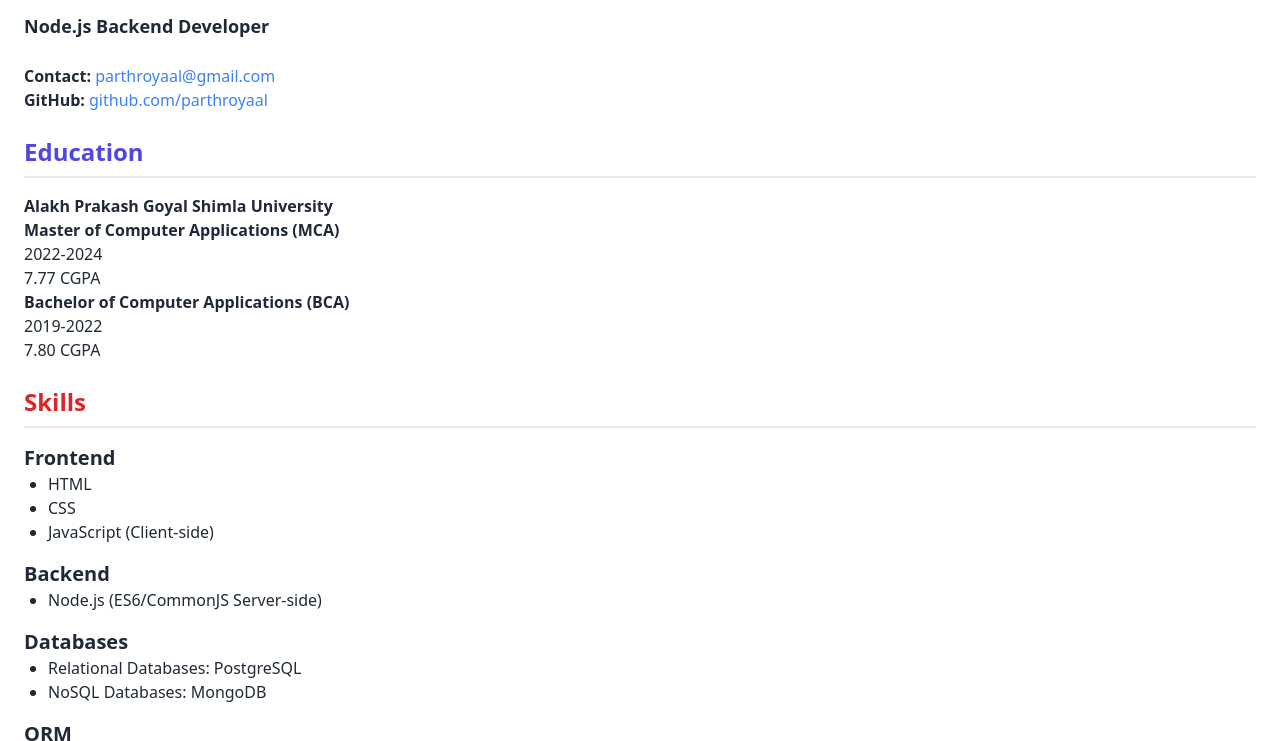
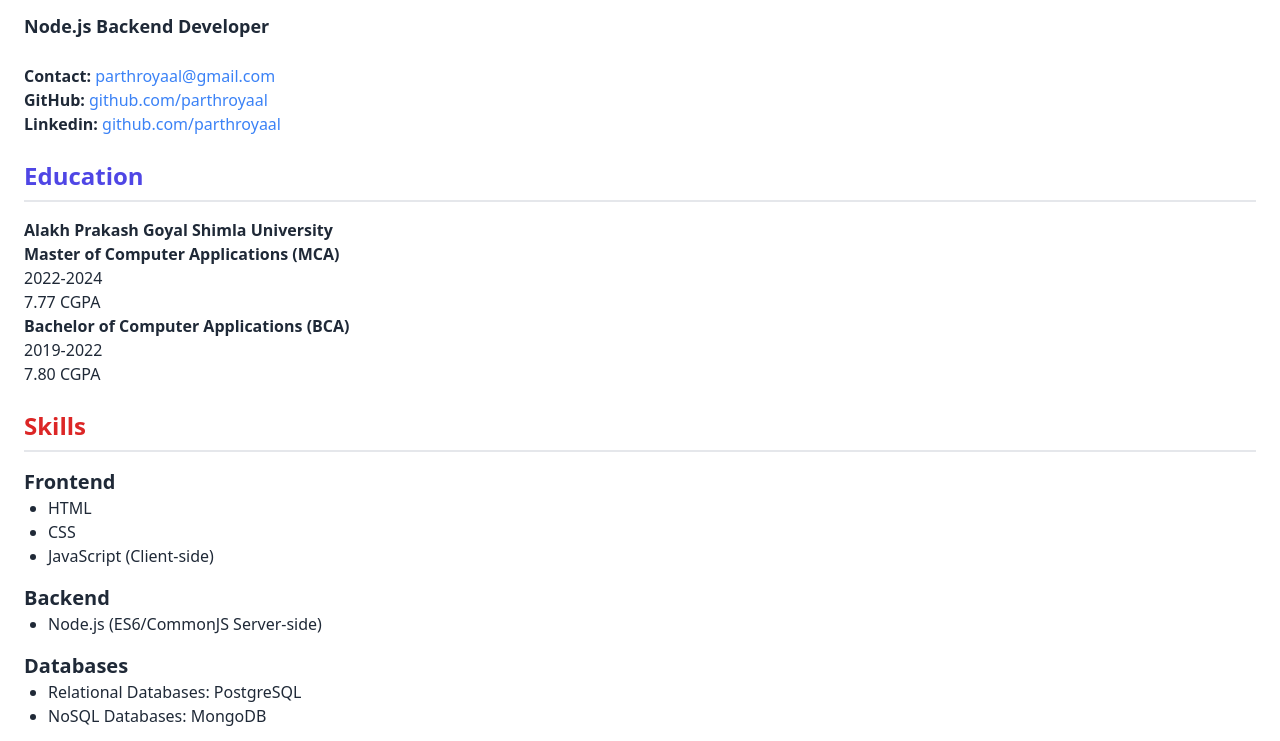
Before and after one commit to parthroyaal/Parth-Royal-CV, a plain HTML site: page index.html in a window 1280 px wide. Shown: the part 64-805 px from the top of the page. Drawn offline with nearby package versions, Linux system fonts and the light colour scheme.

Commit message:
Update index.html

```diff
--- a/index.html
+++ b/index.html
@@ -13,7 +13,10 @@
     <div class="section my-6">
         <p><strong>Contact:</strong> <a href="mailto:parthroyaal@gmail.com" class="text-blue-500 hover:underline">parthroyaal@gmail.com</a></p>
         <p><strong>GitHub:</strong> <a href="https://github.com/parth-royal" target="_blank" class="text-blue-500 hover:underline">github.com/parthroyaal</a></p>
+        <p><strong>Linkedin:</strong> <a href="https://www.linkedin.com/in/parth-royal" target="_blank" class="text-blue-500 hover:underline">github.com/parthroyaal</a></p>
+
     </div>
+
 
     <div class="section my-6">
         <h2 class="text-2xl font-bold text-indigo-600 border-b-2 border-gray-200 pb-2 mb-4">Education</h2>
```
